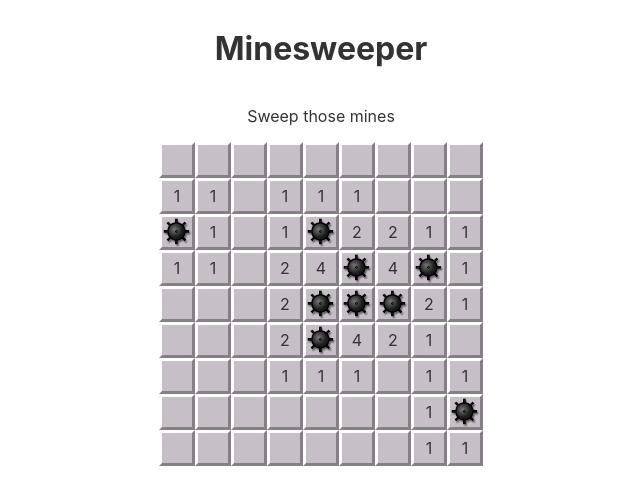
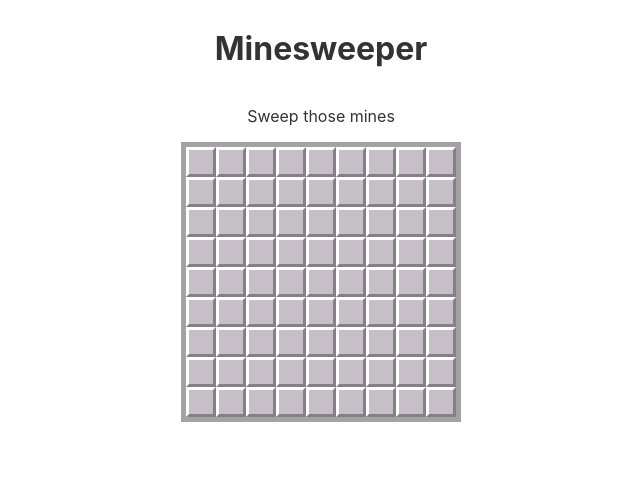
Before and after one commit to simonpweller/svelte-minesweeper, a Svelte app: page / in a window 1280 px wide. Shown: the top 504 px of the page, without its empty margins (319-959 px from the left). Built offline with nearby package versions, Linux system fonts and the light colour scheme.

Commit message:
click to reveal

```diff
--- a/public/global.css
+++ b/public/global.css
@@ -69,3 +69,7 @@ button:not(:disabled):active {
 button:focus {
   border-color: #666;
 }
+
+* {
+  box-sizing: border-box;
+}
--- a/src/App.svelte
+++ b/src/App.svelte
@@ -1,6 +1,12 @@
 <script>
   import generate from "./generate";
-  const rows = generate();
+  import Cell from "./Cell.svelte";
+  let rows = generate();
+
+  function reveal(event) {
+    const { cell } = event.detail;
+    rows[cell.rowIndex][cell.colIndex].isOpen = true;
+  }
 </script>
 
 <main>
@@ -10,9 +16,7 @@
     {#each rows as row}
       <div class="row">
         {#each row as cell}
-          <div class="cell" class:bomb={cell.isBomb}>
-            {#if !cell.isBomb && cell.bombCount}{cell.bombCount}{/if}
-          </div>
+          <Cell {cell} on:reveal={reveal} />
         {/each}
       </div>
     {/each}
@@ -26,24 +30,11 @@
     align-items: center;
   }
 
+  .board {
+    border: 5px solid #a3a3a3;
+  }
+
   .row {
     display: flex;
   }
-
-  .cell {
-    height: 30px;
-    width: 30px;
-    background: #c7bfc7;
-    border: 3px solid #ffffff;
-    border-right-color: #877f87;
-    border-bottom-color: #877f87;
-    display: flex;
-    justify-content: center;
-    align-items: center;
-  }
-
-  .bomb {
-    background-image: url("/mine.png");
-    background-size: contain;
-  }
 </style>
--- /dev/null
+++ b/src/Cell.svelte
@@ -0,0 +1,42 @@
+<script>
+  import { createEventDispatcher } from "svelte";
+
+  export let cell;
+  const dispatch = createEventDispatcher();
+</script>
+
+{#if cell.isOpen}
+  <div class="cell open" class:bomb={cell.isBomb}>
+    {#if cell.bombCount}{cell.bombCount}{/if}
+  </div>
+{:else}
+  <div class="cell closed" on:click={() => dispatch('reveal', { cell })} />
+{/if}
+
+<style>
+  .cell {
+    height: 30px;
+    width: 30px;
+
+    display: flex;
+    justify-content: center;
+    align-items: center;
+  }
+
+  .closed {
+    background: #c7bfc7;
+    border: 3px solid #ffffff;
+    border-right-color: #877f87;
+    border-bottom-color: #877f87;
+  }
+
+  .open {
+    background: #c0c0c0;
+    border: 1px solid #a3a3a3;
+  }
+
+  .bomb {
+    background-image: url("/mine.png");
+    background-size: contain;
+  }
+</style>
--- a/src/generate.js
+++ b/src/generate.js
@@ -14,6 +14,7 @@ function createRow(rowIndex) {
   return Array.from({ length: 9 }, (_, colIndex) => ({
     rowIndex,
     colIndex,
+    isOpen: false,
     isBomb: false,
     bombCount: 0,
   }));
```
